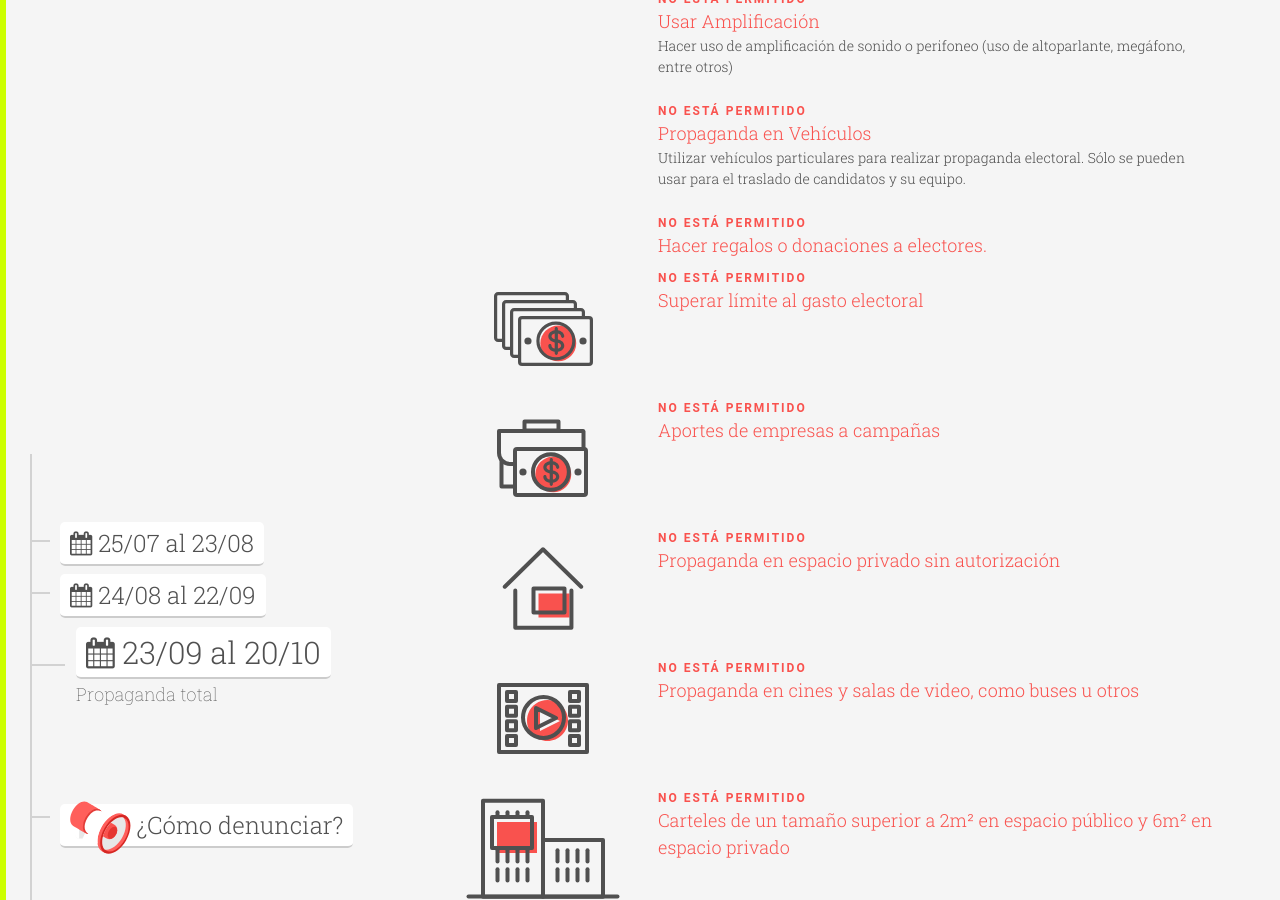
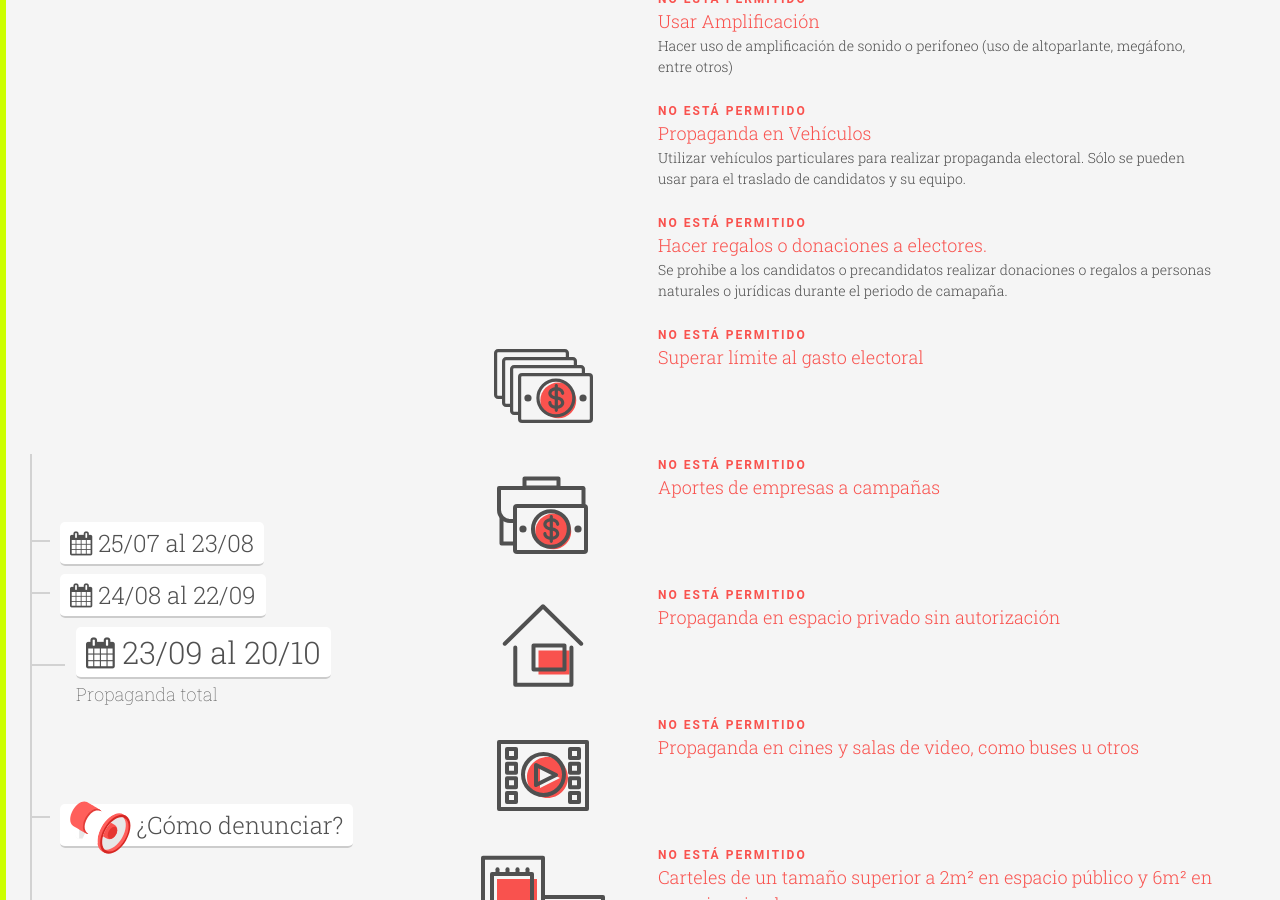
Before and after one commit to ciudadanointeligente/semaforo-electoral, a Jekyll site: the page built from index.html, in a window 1280 px wide and 900 px high, scrolled down 9449 px. Built offline with Jekyll 4.4.1, drawn with Linux system fonts in a browser that asks for light colours; nearby versions of some CDN libraries; some of the changed text lies outside the part shown.

Commit message:
Corrección textos

```diff
--- a/_includes/propagandatotal.html
+++ b/_includes/propagandatotal.html
@@ -146,6 +146,7 @@
     <div class="col-md-6 col-xs-9">
       <div class="tag no">No está permitido</div>
       <div class="no">Hacer regalos o donaciones a electores.</div>
+      <p class="bajada">Se prohibe a los candidatos o precandidatos realizar donaciones o regalos a personas naturales o jurídicas durante el periodo de camapaña.</p>
     </div>
   </div>
   <!-- 17 -->
@@ -202,6 +203,7 @@
     <div class="col-md-6 col-xs-9">
       <div class="tag no">No está permitido</div>
       <div class="no">Propaganda en infraestructura de servicios públicos</div>
+      <p class="bajada">Como paraderos, alumbrado eléctrico, cables, postes, microbuses, etcétera.</p>
     </div>
   </div>
   <!-- 24 -->
```
